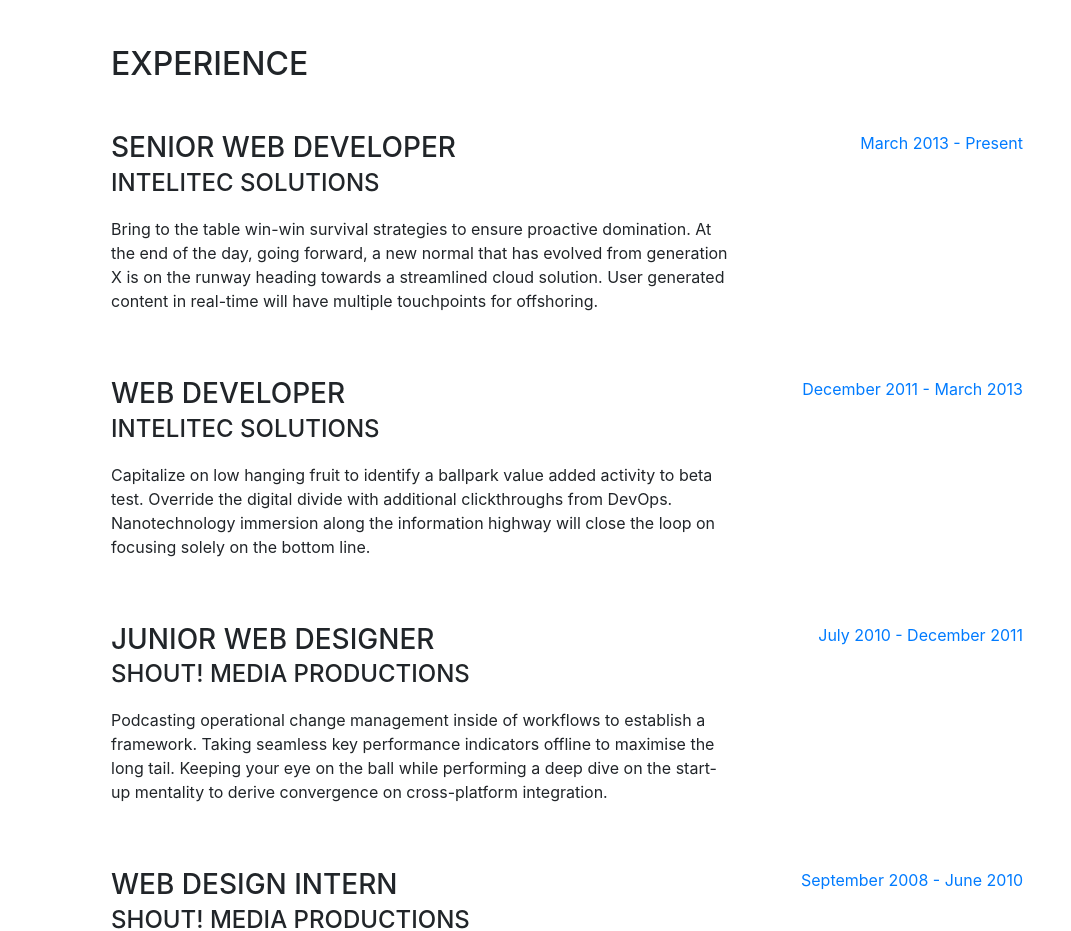
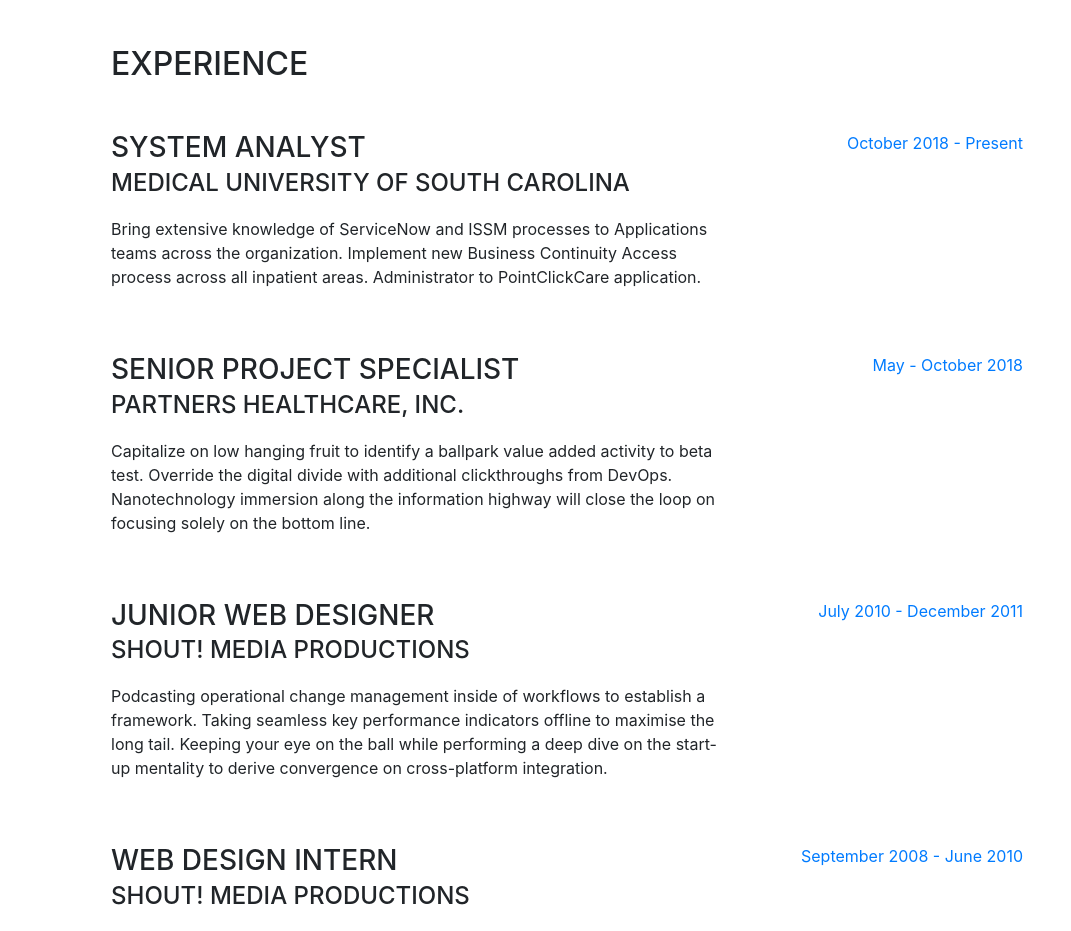
Before and after one commit to ericjdunphy/ericjdunphy.github.io, a website with bundled scripts: page index.html in a window 1280 px wide. Shown: the part 804-1735 px from the top of the page, without its empty margins (209-1280 px from the left). Built offline with nearby package versions, Linux system fonts and the light colour scheme; a web font is replaced by a local one.

Commit message:
Update index.html

```diff
--- a/index.html
+++ b/index.html
@@ -95,23 +95,23 @@
 
         <div class="resume-item d-flex flex-column flex-md-row justify-content-between mb-5">
           <div class="resume-content">
-            <h3 class="mb-0">Senior Web Developer</h3>
-            <div class="subheading mb-3">Intelitec Solutions</div>
-            <p>Bring to the table win-win survival strategies to ensure proactive domination. At the end of the day, going forward, a new normal that has evolved from generation X is on the runway heading towards a streamlined cloud solution. User generated content in real-time will have multiple touchpoints for offshoring.</p>
+            <h3 class="mb-0">System Analyst</h3>
+            <div class="subheading mb-3">Medical University of South Carolina</div>
+            <p>Bring extensive knowledge of ServiceNow and ISSM processes to Applications teams across the organization. Implement new Business Continuity Access process across all inpatient areas. Administrator to PointClickCare application.</p>
           </div>
           <div class="resume-date text-md-right">
-            <span class="text-primary">March 2013 - Present</span>
+            <span class="text-primary">October 2018 - Present</span>
           </div>
         </div>
 
         <div class="resume-item d-flex flex-column flex-md-row justify-content-between mb-5">
           <div class="resume-content">
-            <h3 class="mb-0">Web Developer</h3>
-            <div class="subheading mb-3">Intelitec Solutions</div>
+            <h3 class="mb-0">Senior Project Specialist</h3>
+            <div class="subheading mb-3">Partners Healthcare, Inc.</div>
             <p>Capitalize on low hanging fruit to identify a ballpark value added activity to beta test. Override the digital divide with additional clickthroughs from DevOps. Nanotechnology immersion along the information highway will close the loop on focusing solely on the bottom line.</p>
           </div>
           <div class="resume-date text-md-right">
-            <span class="text-primary">December 2011 - March 2013</span>
+            <span class="text-primary">May - October 2018</span>
           </div>
         </div>
 
```
